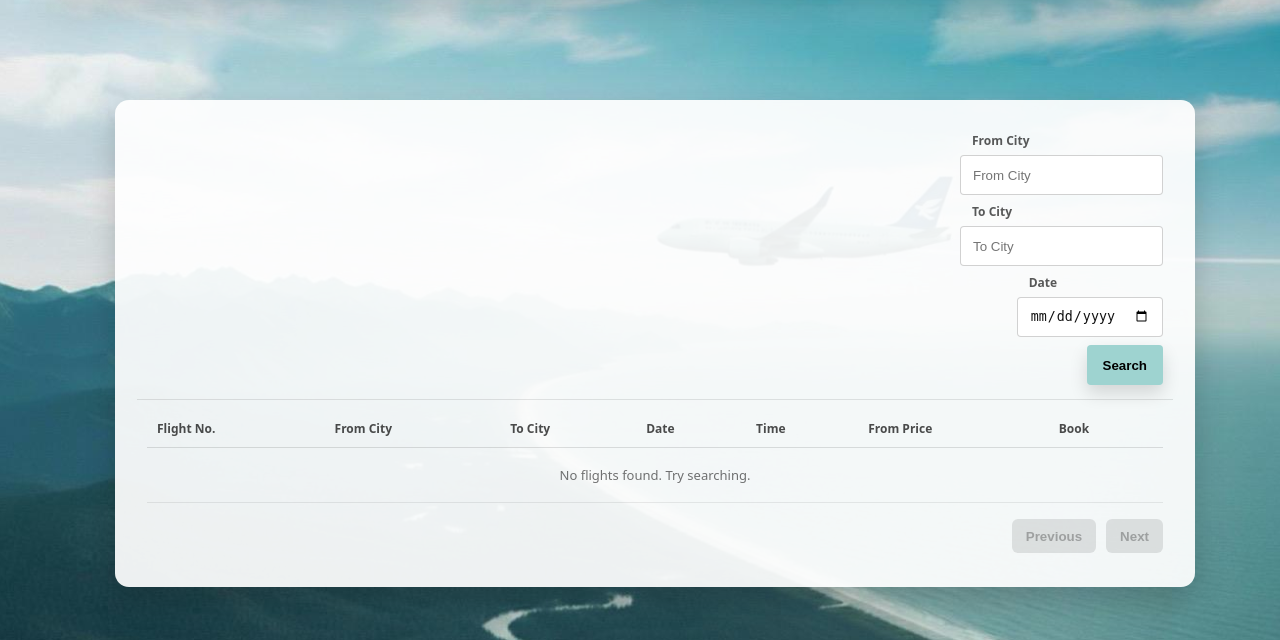
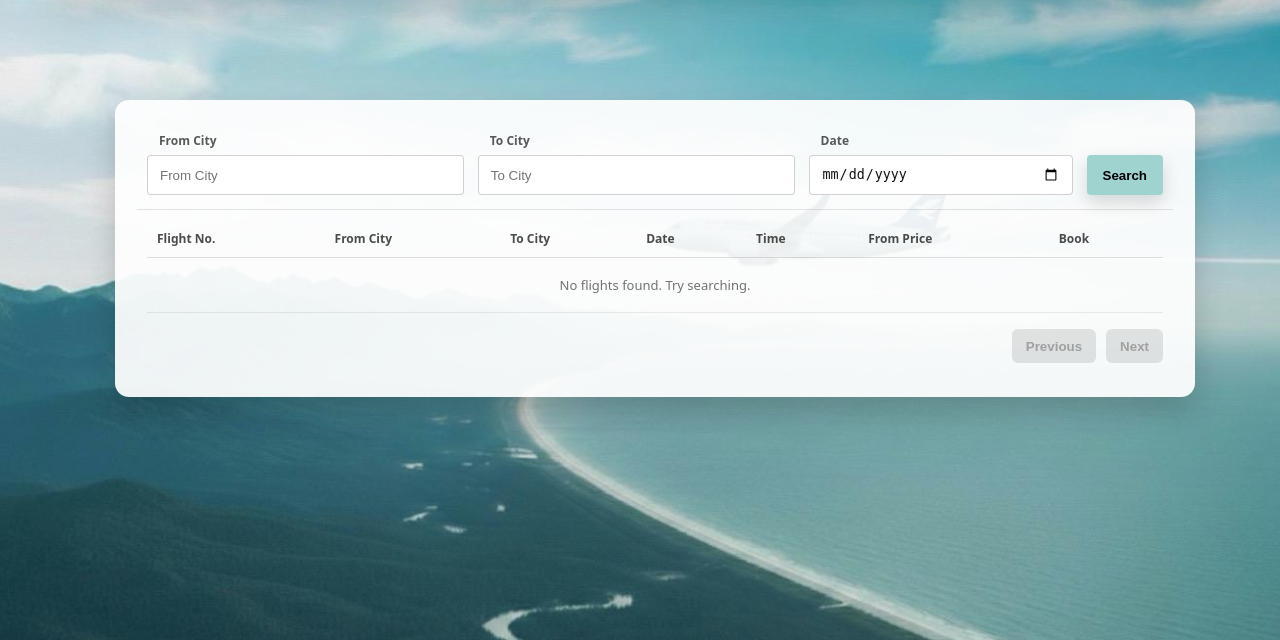
Before and after one commit to yardenaruch-source/InformationSystems, a Flask app: page /book in a window 1280 px wide. Shown: the part 74-714 px from the top of the page. Run offline with Flask 3, Linux system fonts and the light colour scheme.

Commit message:
update css

```diff
--- a/static/css/style.css
+++ b/static/css/style.css
@@ -283,6 +283,15 @@ main.container{
   padding-left: 10px;
 }
 
+.board form.board-search{
+  display: grid;
+  grid-template-columns: 1.2fr 1.2fr 1fr auto;
+  gap: 14px;
+  align-items: end;
+  padding: 10px 10px 14px;
+  border-bottom: 1px solid rgba(0,0,0,0.10);
+}
+
 .form label{
   margin-bottom: -4px;   /* ✅ pulls the input closer */
 }
```
